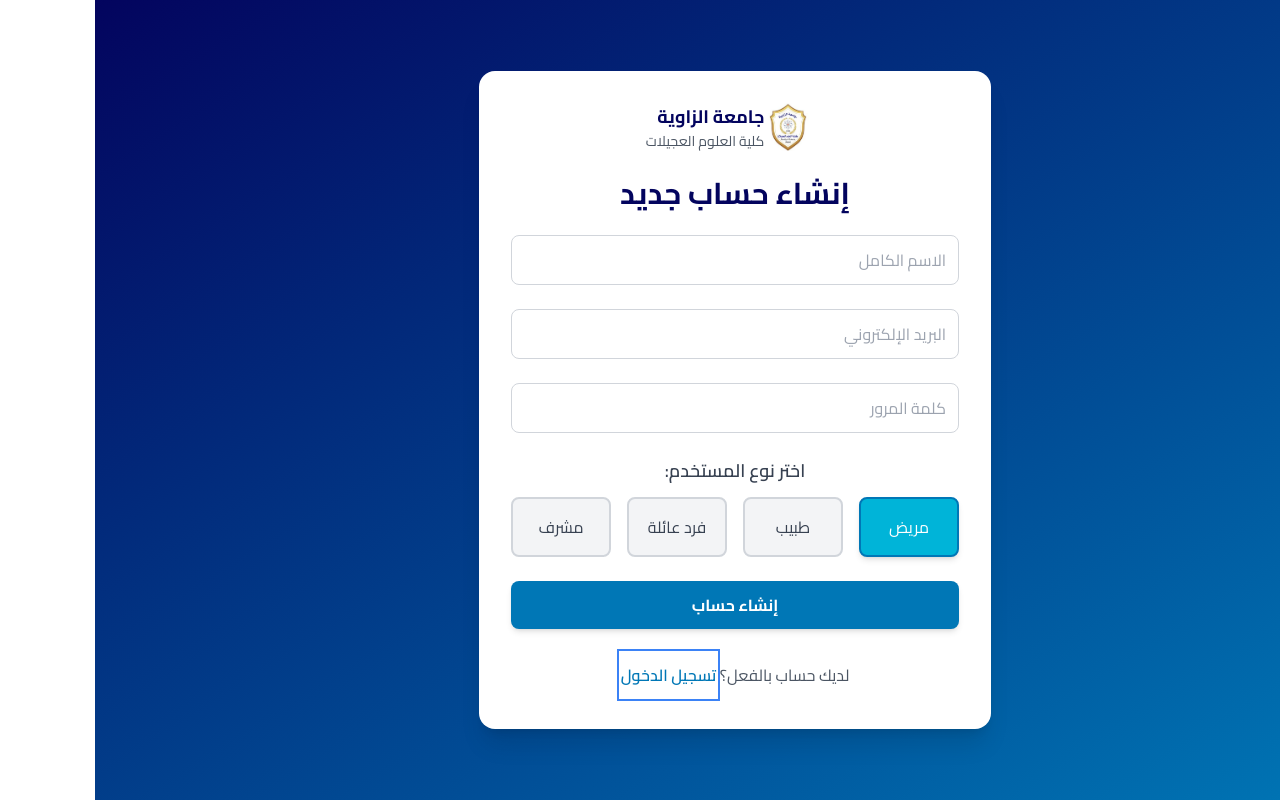
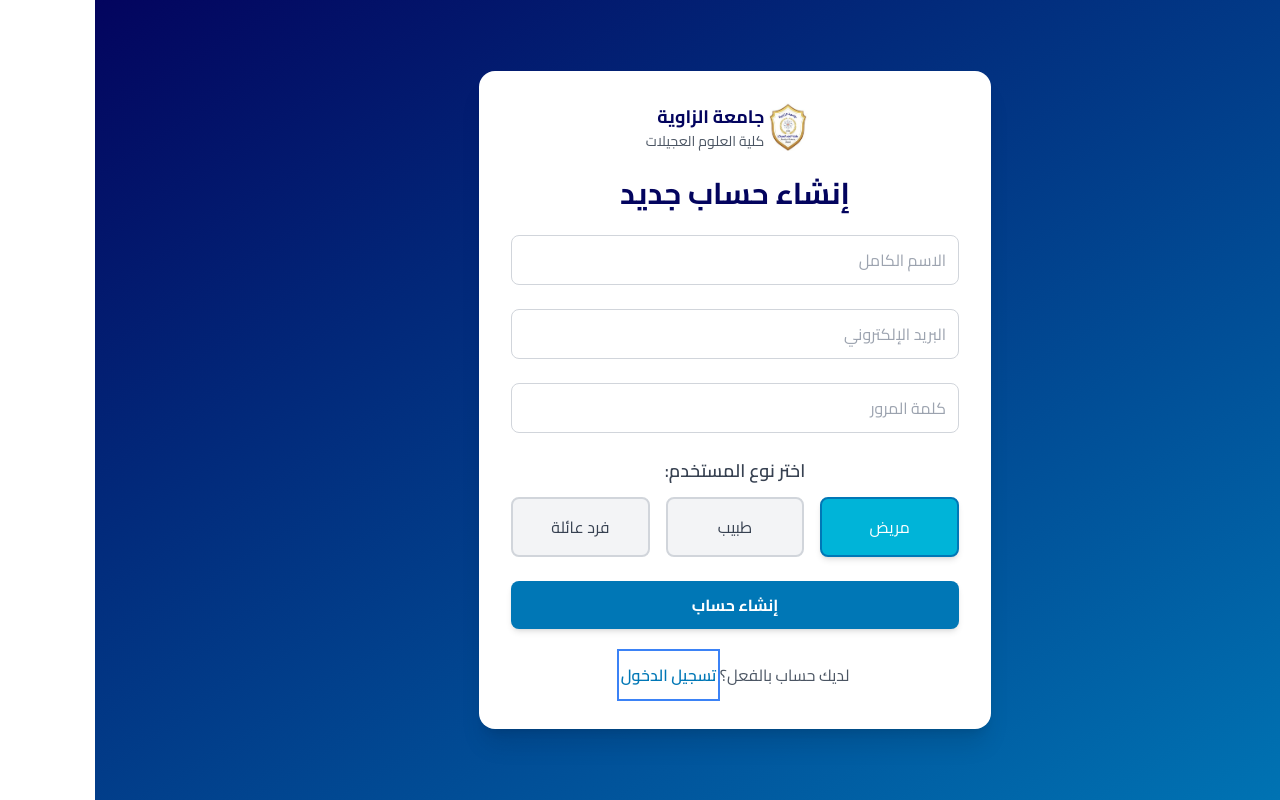
Before and after one commit to Malak-1990/health-stack-deployer-wizard, a React (Vite) app: page /auth in a window 1280 px wide. Both pictures are taken after a click on the button "إنشاء حساب جديد". Built offline with nearby package versions, Linux system fonts and the light colour scheme.

Commit message:
Remove admin role selection from auth page
Removed the admin role option from the user registration form to prevent unauthorized admin account creation.

```diff
--- a/src/pages/Auth.tsx
+++ b/src/pages/Auth.tsx
@@ -1,4 +1,3 @@
-
 import React, { useState } from 'react';
 import { supabase } from '@/integrations/supabase/client';
 import { useNavigate } from 'react-router-dom';
@@ -9,7 +8,7 @@ const AuthPage: React.FC = () => {
     const [email, setEmail] = useState('');
     const [password, setPassword] = useState('');
     const [fullName, setFullName] = useState('');
-    const [selectedRole, setSelectedRole] = useState<'patient' | 'doctor' | 'family' | 'admin'>('patient');
+    const [selectedRole, setSelectedRole] = useState<'patient' | 'doctor' | 'family'>('patient');
     const [loading, setLoading] = useState(false);
     const [message, setMessage] = useState('');
     const navigate = useNavigate();
@@ -116,8 +115,8 @@ const AuthPage: React.FC = () => {
                     {!isLogin && (
                         <div>
                             <h3 className="text-lg font-semibold text-gray-700 mb-3">اختر نوع المستخدم:</h3>
-                            <div className="grid grid-cols-2 sm:grid-cols-4 gap-4">
-                                {['patient', 'doctor', 'family', 'admin'].map((roleOption) => (
+                            <div className="grid grid-cols-2 sm:grid-cols-3 gap-4">
+                                {['patient', 'doctor', 'family'].map((roleOption) => (
                                     <button
                                         key={roleOption}
                                         type="button"
@@ -131,7 +130,6 @@ const AuthPage: React.FC = () => {
                                         {roleOption === 'patient' && 'مريض'}
                                         {roleOption === 'doctor' && 'طبيب'}
                                         {roleOption === 'family' && 'فرد عائلة'}
-                                        {roleOption === 'admin' && 'مشرف'}
                                     </button>
                                 ))}
                             </div>
```
